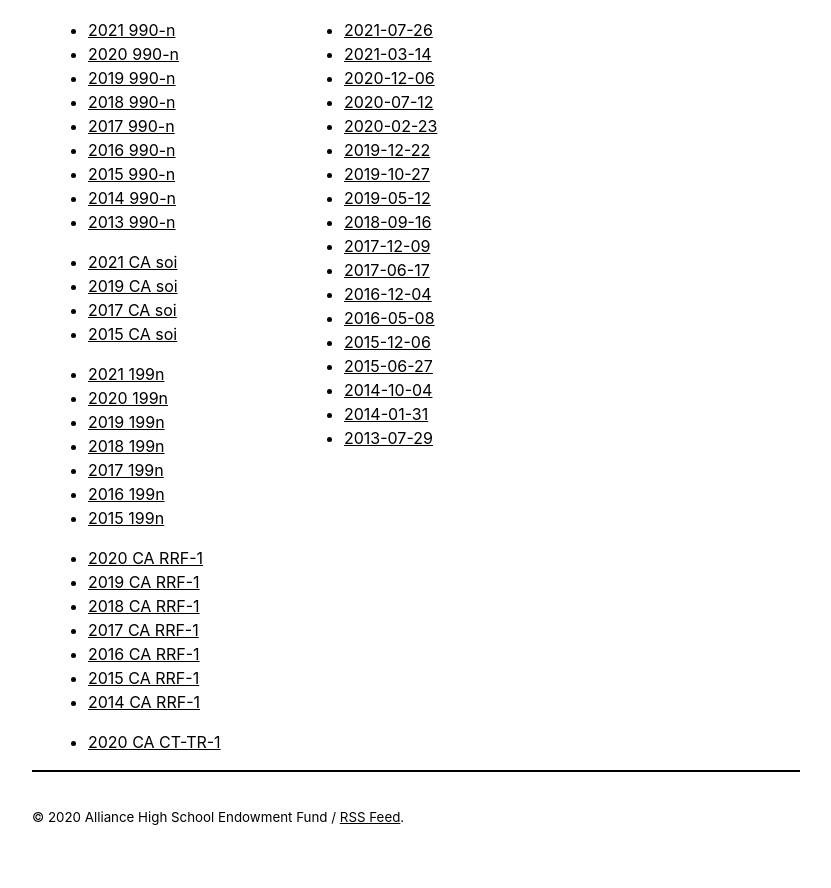
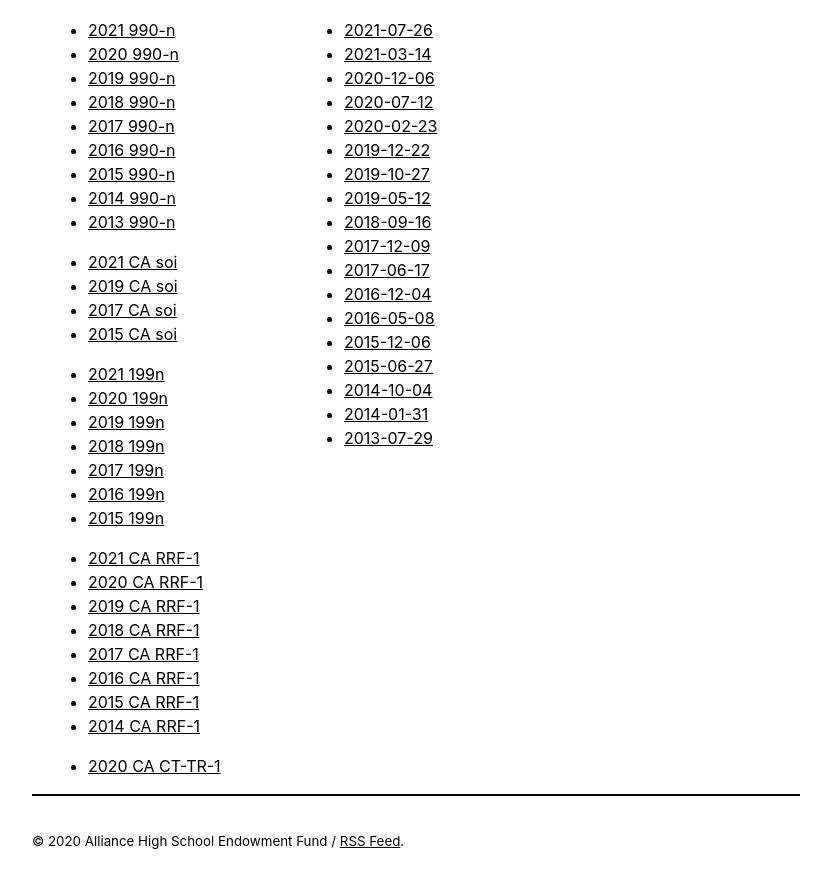
Before and after one commit to ahsef/ahsef.github.io, a Jekyll site: the page built from _pages/about.html, in a window 1280 px wide and 900 px high, scrolled down 1555 px. Shown: the top 888 px of the window, without its empty margins (224-1055 px from the left). Built offline with Jekyll 4.4.1, drawn with Linux system fonts in a browser that asks for light colours.

Commit message:
Added 2021 ca rrf-1

```diff
--- a/_pages/about.html
+++ b/_pages/about.html
@@ -127,6 +127,7 @@
         </ul>
 
         <ul>
+            <li><a href="/filings/2021-ca-rrf-1.pdf">2021 CA RRF-1</a></li>
             <li><a href="/filings/2020-ca-rrf-1.pdf">2020 CA RRF-1</a></li>
             <li><a href="/filings/2019-ca-rrf-1.pdf">2019 CA RRF-1</a></li>
             <li><a href="/filings/2018-ca-rrf-1.pdf">2018 CA RRF-1</a></li>
```
Also changed, not shown: 1 other file.
